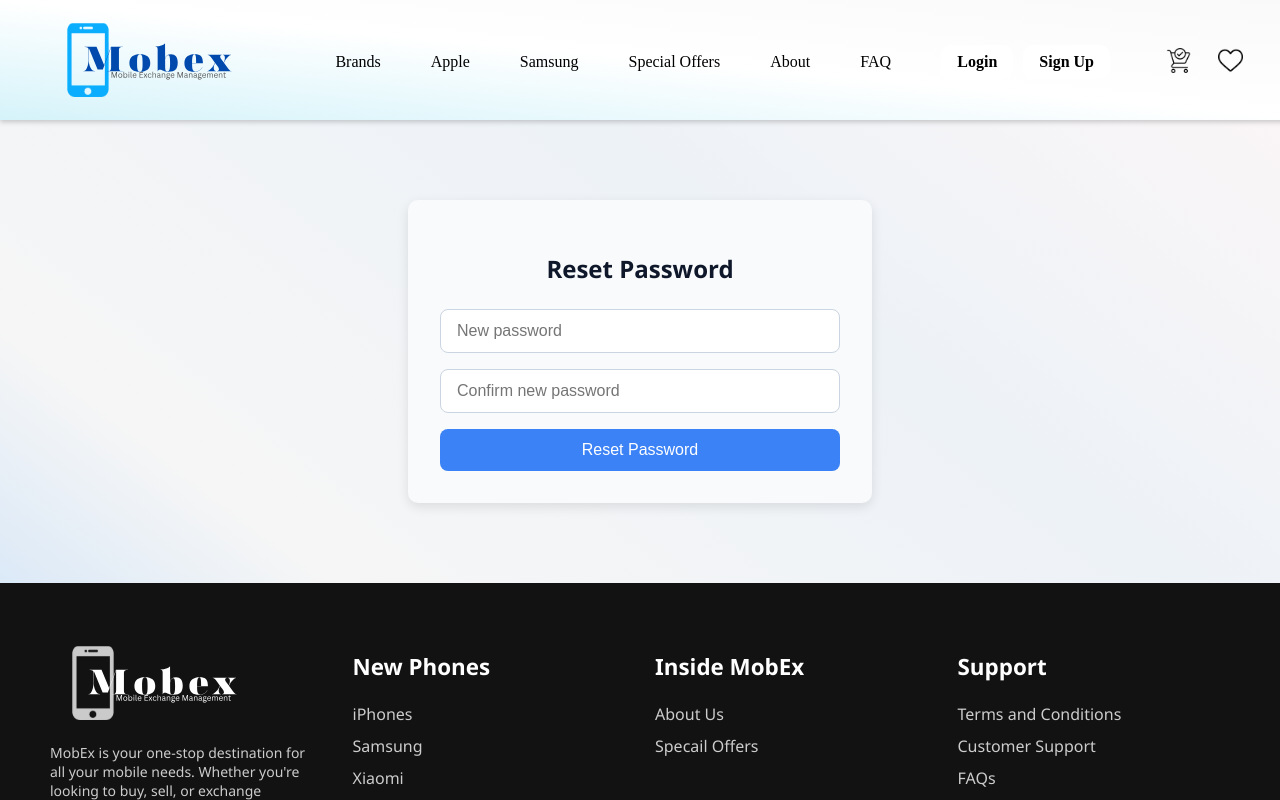
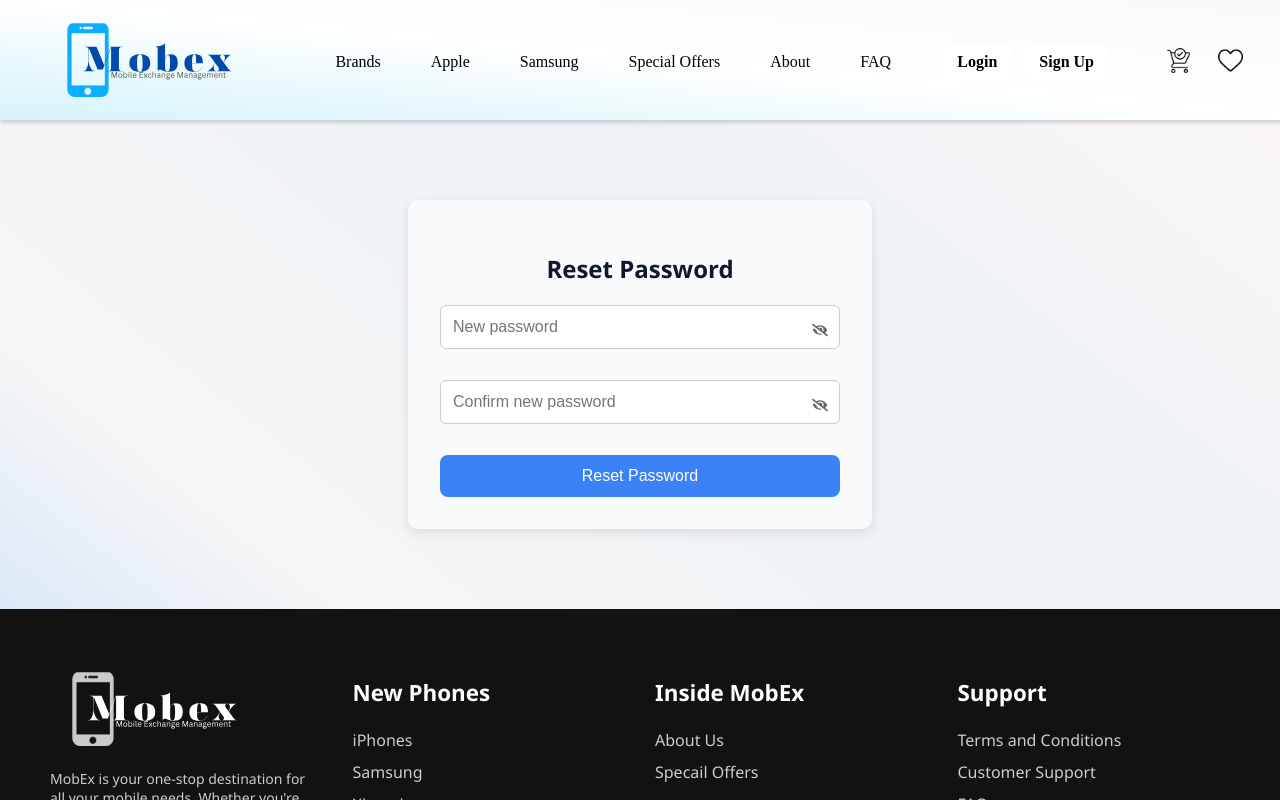
Before and after one commit to indradev03/MobEx, a React (Vite) app: page /reset-password/1 in a window 1280 px wide. Shown: the top 800 px of the page. Built offline with nearby package versions, Linux system fonts and the light colour scheme.

Commit message:
notification enhancement

```diff
--- a/index.html
+++ b/index.html
@@ -2,7 +2,7 @@
 <html lang="en">
   <head>
     <meta charset="UTF-8" />
-    <link rel="icon" type="image/svg+xml" href="/vite.svg" />
+    <link rel="icon" type="image/svg+xml" href="/finallogo.svg"  height = 100px/>
     <meta name="viewport" content="width=device-width, initial-scale=1.0" />
     <title>Mobex</title>
   </head>
--- a/src/pages/About.jsx
+++ b/src/pages/About.jsx
@@ -82,7 +82,7 @@ const About = () => {
         <div className="mx-story-section fade-in">
           <h2>Our Story</h2>
           <p>
-            Founded in 2010, Mobile Exchange began with a passion to connect
+            Mobile Exchange began with a passion to connect
             users with authentic and reliable mobile brands. We've grown into a
             trusted marketplace offering the latest smartphones, unbeatable
             exchange deals, and value-driven purchases. We empower tech lovers
--- a/src/pages/Login.jsx
+++ b/src/pages/Login.jsx
@@ -104,7 +104,7 @@ const Login = () => {
 
   return (
     <>
-      <ToastContainer position="top-right" autoClose={3000} />
+      <ToastContainer position="top-center" autoClose={3000} />
 
       <div className="login-container">
         <h2>Login</h2>
--- a/src/pages/ResetPassword.css
+++ b/src/pages/ResetPassword.css
@@ -69,3 +69,40 @@
   margin-bottom: 1rem;
   text-align: center;
 }
+
+
+.reset-password-container h2 {
+  text-align: center;
+  margin-bottom: 20px;
+}
+
+.reset-password-form .input-group {
+  position: relative;
+  margin-bottom: 15px;
+}
+
+.reset-password-form input[type="password"],
+.reset-password-form input[type="text"] {
+  width: 86.5%;
+  padding: 12px 40px 12px 12px;
+  border: 1px solid #ccc;
+  border-radius: 6px;
+  font-size: 16px;
+}
+
+.toggle-icon {
+  position: absolute;
+  right: 12px;
+  top: 45%;
+  transform: translateY(-50%);
+  cursor: pointer;
+  color: #666;
+}
+
+
+
+.error {
+  color: red;
+  text-align: center;
+  margin-bottom: 15px;
+}
--- a/src/pages/ResetPassword.jsx
+++ b/src/pages/ResetPassword.jsx
@@ -1,27 +1,28 @@
 import React, { useState } from 'react';
 import { useNavigate, useParams } from 'react-router-dom';
+import { ToastContainer, toast } from 'react-toastify';
+import { FaEye, FaEyeSlash } from 'react-icons/fa';
+import 'react-toastify/dist/ReactToastify.css';
 import './ResetPassword.css';
 
 export default function ResetPassword() {
   const [password, setPassword] = useState('');
   const [confirmPassword, setConfirmPassword] = useState('');
-  const [message, setMessage] = useState('');
-  const [error, setError] = useState('');
+  const [showPassword, setShowPassword] = useState(false);
+  const [showConfirmPassword, setShowConfirmPassword] = useState(false);
   const navigate = useNavigate();
   const { token } = useParams();
 
   const handleSubmit = async (e) => {
     e.preventDefault();
-    setError('');
-    setMessage('');
 
     if (!password || !confirmPassword) {
-      setError('Please fill in all fields');
+      toast.error('Please fill in all fields');
       return;
     }
 
     if (password !== confirmPassword) {
-      setError('Passwords do not match');
+      toast.error('Passwords do not match');
       return;
     }
 
@@ -35,15 +36,15 @@ export default function ResetPassword() {
       const data = await res.json();
 
       if (!res.ok) {
-        setError(data.error || 'Failed to reset password');
+        toast.error(data.error || 'Failed to reset password');
       } else {
-        setMessage('Password reset successful!');
+        toast.success('Password reset successful!');
         setPassword('');
         setConfirmPassword('');
         setTimeout(() => navigate('/login'), 2000);
       }
     } catch {
-      setError('Server error. Please try again later.');
+      toast.error('Server error. Please try again later.');
     }
   };
 
@@ -51,6 +52,7 @@ export default function ResetPassword() {
     return (
       <div className="reset-password-container">
         <p className="error">Invalid or expired reset link.</p>
+        <ToastContainer position="top-center" autoClose={3000}  />
       </div>
     );
   }
@@ -58,26 +60,36 @@ export default function ResetPassword() {
   return (
     <div className="reset-password-container">
       <h2>Reset Password</h2>
-      {error && <p className="error">{error}</p>}
-      {message && <p className="message">{message}</p>}
-
-      <form onSubmit={handleSubmit}>
+      <form onSubmit={handleSubmit} className="reset-password-form">
+        <div className="input-group">
           <input
-          type="password"
+            type={showPassword ? 'text' : 'password'}
             placeholder="New password"
             value={password}
             onChange={(e) => setPassword(e.target.value)}
             required
           />
+          <span className="toggle-icon" onClick={() => setShowPassword(!showPassword)}>
+            {showPassword ? <FaEye /> : <FaEyeSlash />}
+          </span>
+        </div>
+
+        <div className="input-group">
           <input
-          type="password"
+            type={showConfirmPassword ? 'text' : 'password'}
             placeholder="Confirm new password"
             value={confirmPassword}
             onChange={(e) => setConfirmPassword(e.target.value)}
             required
           />
+          <span className="toggle-icon" onClick={() => setShowConfirmPassword(!showConfirmPassword)}>
+            {showConfirmPassword ? <FaEye /> : <FaEyeSlash />}
+          </span>
+        </div>
+
         <button type="submit">Reset Password</button>
       </form>
+      <ToastContainer position="top-center" autoClose={3000} />
     </div>
   );
 }
--- a/src/pages/Signup.jsx
+++ b/src/pages/Signup.jsx
@@ -134,7 +134,7 @@ const Signup = () => {
 
   return (
     <>
-      <ToastContainer position="top-right" autoClose={3000} />
+      <ToastContainer position="top-center" autoClose={3000} />
 
       <div className="signup-container">
         <h2>Sign Up</h2>
--- a/src/pages/admin/pages/AddProductPage.css
+++ b/src/pages/admin/pages/AddProductPage.css
@@ -346,13 +346,11 @@ textarea {
   font-weight: 600;
   border-radius: 6px;
   cursor: pointer;
-  box-shadow: 0 4px 8px rgba(5, 142, 255, 0.4);
   transition: background-color 0.3s ease, box-shadow 0.3s ease;
 }
 
 .addproduct-submit-button:hover {
   background-color: #1753ea; /* Darker blue */
-  box-shadow: 0 6px 12px rgba(23, 83, 234, 0.6);
 }
 
 .addproduct-submit-button:focus {
--- a/src/pages/users/FavouritesPage.jsx
+++ b/src/pages/users/FavouritesPage.jsx
@@ -126,10 +126,7 @@ const FavouritesPage = () => {
 
           return (
             <div key={item.product_id} className="favourite-card">
-              <div
-                className="favourite-img-wrapper"
-                onClick={() => navigate(`/product-details?id=${item.product_id}`)}
-              >
+              <div className="favourite-img-wrapper">
                 <img src={imageUrl} alt={item.name} className="favourite-img" />
               </div>
               <div className="favourite-content">
--- a/src/pages/users/Profile.jsx
+++ b/src/pages/users/Profile.jsx
@@ -199,7 +199,7 @@ const Profile = () => {
 
   return (
     <div className="profile-container">
-      <ToastContainer position="top-right" autoClose={3000} />
+      <ToastContainer position="top-center" autoClose={3000} />
       <h2 className="profile-title">My Profile</h2>
 
       <div className="profile-card">
```
Also changed, not shown: public/finallogo.svg (added), 7 other files (tests, documents, lock files or other folders). Lines whose indentation alone changed are shown as unchanged.
